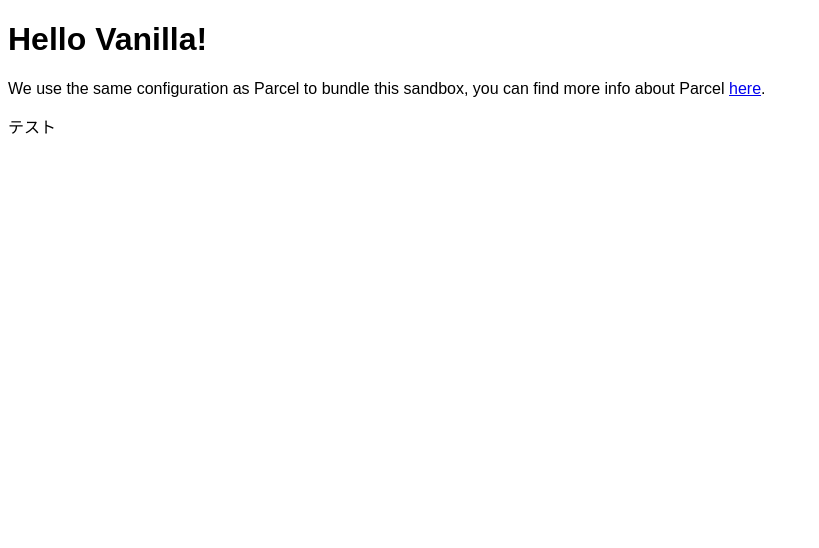
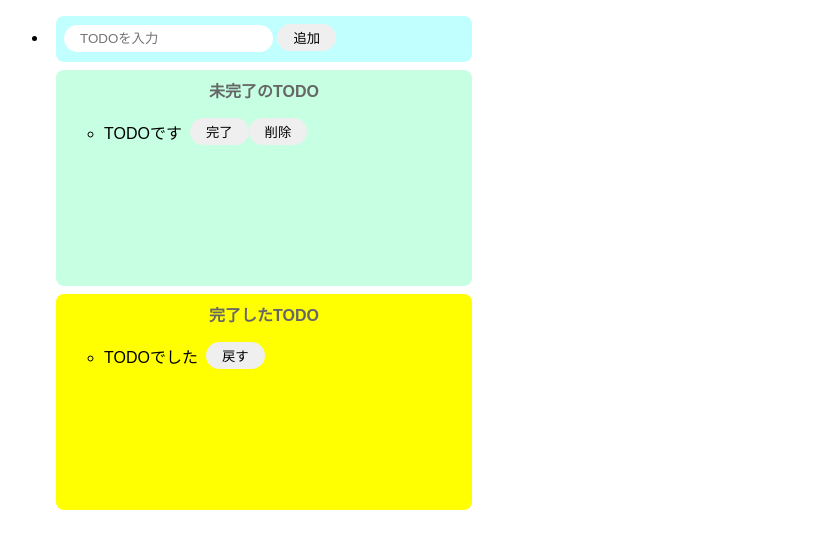
Before and after one commit to kumimu/codesandbox-test, a website built with Parcel: page index.html in a window 1280 px wide. Shown: the whole page, without its empty margins (0-819 px from the left). Built offline with nearby package versions, Linux system fonts and the light colour scheme.

Commit message:
initial commit

```diff
--- a/index.html
+++ b/index.html
@@ -1,14 +1,39 @@
 <!DOCTYPE html>
 <html>
   <head>
-    <title>Parcel Sandbox</title>
+    <title>TODO (JS)</title>
     <meta charset="UTF-8" />
   </head>
 
   <body>
-    <div id="app"></div>
+    <ul>
+      <li>
+        <div class="input-area" id="app">
+          <input placeholder="TODOを入力" />
+          <button>追加</button>
+        </div>
+        <div class="incomplete-area" id="app">
+          <p class="title">未完了のTODO</p>
+          <ul>
+            <div class="list-row">
+              <li>TODOです</li>
+              <button>完了</button>
+              <button>削除</button>
+            </div>
+          </ul>
+        </div>
+        <div class="complete-area" id="app">
+          <p class="title">完了したTODO</p>
+          <ul>
+            <div class="list-row">
+              <li>TODOでした</li>
+              <button>戻す</button>
+            </div>
+          </ul>
+        </div>
 
-    <script src="src/index.js"></script>
-    <p>テスト</p>
+        <script src="src/index.js"></script>
+      </li>
+    </ul>
   </body>
 </html>
--- a/src/index.js
+++ b/src/index.js
@@ -1,10 +1 @@
 import "./styles.css";
-console.log("aaa");
-document.getElementById("app").innerHTML = `
-<h1>Hello Vanilla!</h1>
-<div>
-  We use the same configuration as Parcel to bundle this sandbox, you can find more
-  info about Parcel
-  <a href="https://parceljs.org" target="_blank" rel="noopener noreferrer">here</a>.
-</div>
-`;
--- a/src/styles.css
+++ b/src/styles.css
@@ -1,3 +1,65 @@
 body {
   font-family: sans-serif;
 }
+
+input {
+  border-radius: 16px;
+  border: none;
+  padding: 6px 16px;
+  outline: none;
+}
+
+button {
+  border-radius: 16px;
+  border: none;
+  padding: 4px 16px;
+}
+
+button:hover {
+  background-color: #ff7fff;
+  color: #fff;
+  cursor: pointer;
+}
+
+li {
+  margin-right: 8px;
+}
+.input-area {
+  background-color: #c1ffff;
+  width: 400px;
+  height: 30px;
+  padding: 8px;
+  margin: 8px;
+  border-radius: 8px;
+}
+
+.incomplete-area {
+  background-color: #c6ffe2;
+  width: 400px;
+  min-height: 200px;
+  padding: 8px;
+  margin: 8px;
+  border-radius: 8px;
+}
+
+.complete-area {
+  background-color: #ffff02;
+  width: 400px;
+  min-height: 200px;
+  padding: 8px;
+  margin: 8px;
+  border-radius: 8px;
+}
+
+.title {
+  text-align: center;
+  margin-top: 0;
+  font-weight: bold;
+  color: #666;
+}
+
+.list-row {
+  display: flex;
+  align-items: center;
+  padding-bottom: 4px;
+}
```
Also changed, not shown: package.json (+6 -4 lines).
